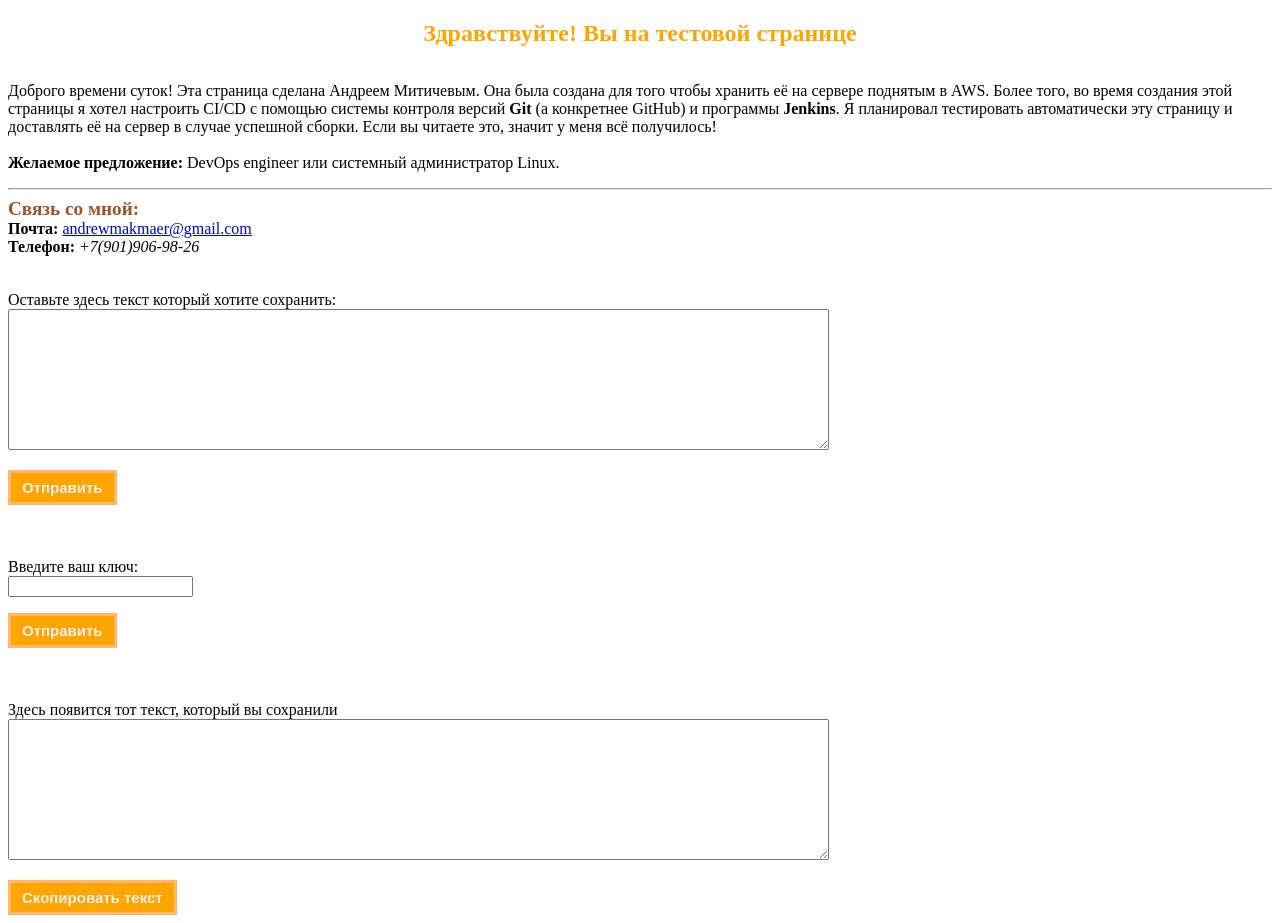
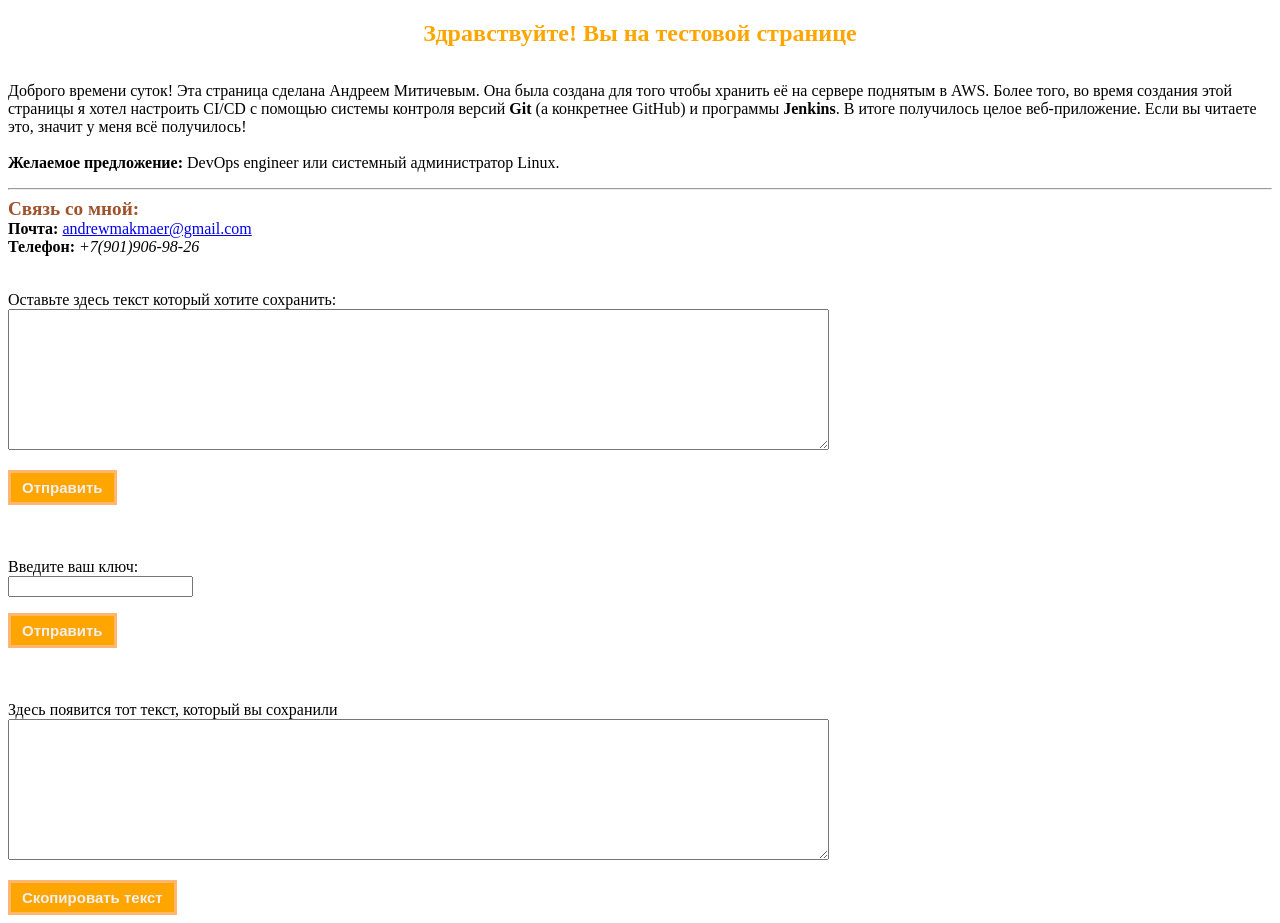
Before and after one commit to Andrewmakmaer/buffer_online, a plain HTML site: page front/index.html in a window 1280 px wide. Drawn offline with Linux system fonts and the light colour scheme.

Commit message:
changed index.html

```diff
--- a/front/index.html
+++ b/front/index.html
@@ -12,7 +12,7 @@
     	<p>
             Доброго времени суток! Эта страница сделана Андреем Митичевым.
             Она была создана для того чтобы хранить её на сервере поднятым в AWS.
-            Более того, во время создания этой страницы я хотел настроить CI/CD с помощью cистемы контроля версий <b>Git</b>  (а конкретнее GitHub) и программы <b>Jenkins</b>. Я планировал тестировать автоматически эту страницу и доставлять её на сервер в случае успешной сборки. Если вы читаете это, значит у меня всё получилось!<br> <br>
+            Более того, во время создания этой страницы я хотел настроить CI/CD с помощью cистемы контроля версий <b>Git</b>  (а конкретнее GitHub) и программы <b>Jenkins</b>. В итоге получилось целое веб-приложение. Если вы читаете это, значит у меня всё получилось!<br> <br>
 	    <b>Желаемое предложение:</b> DevOps engineer или системный администратор Linux.
         </p>
 
```
